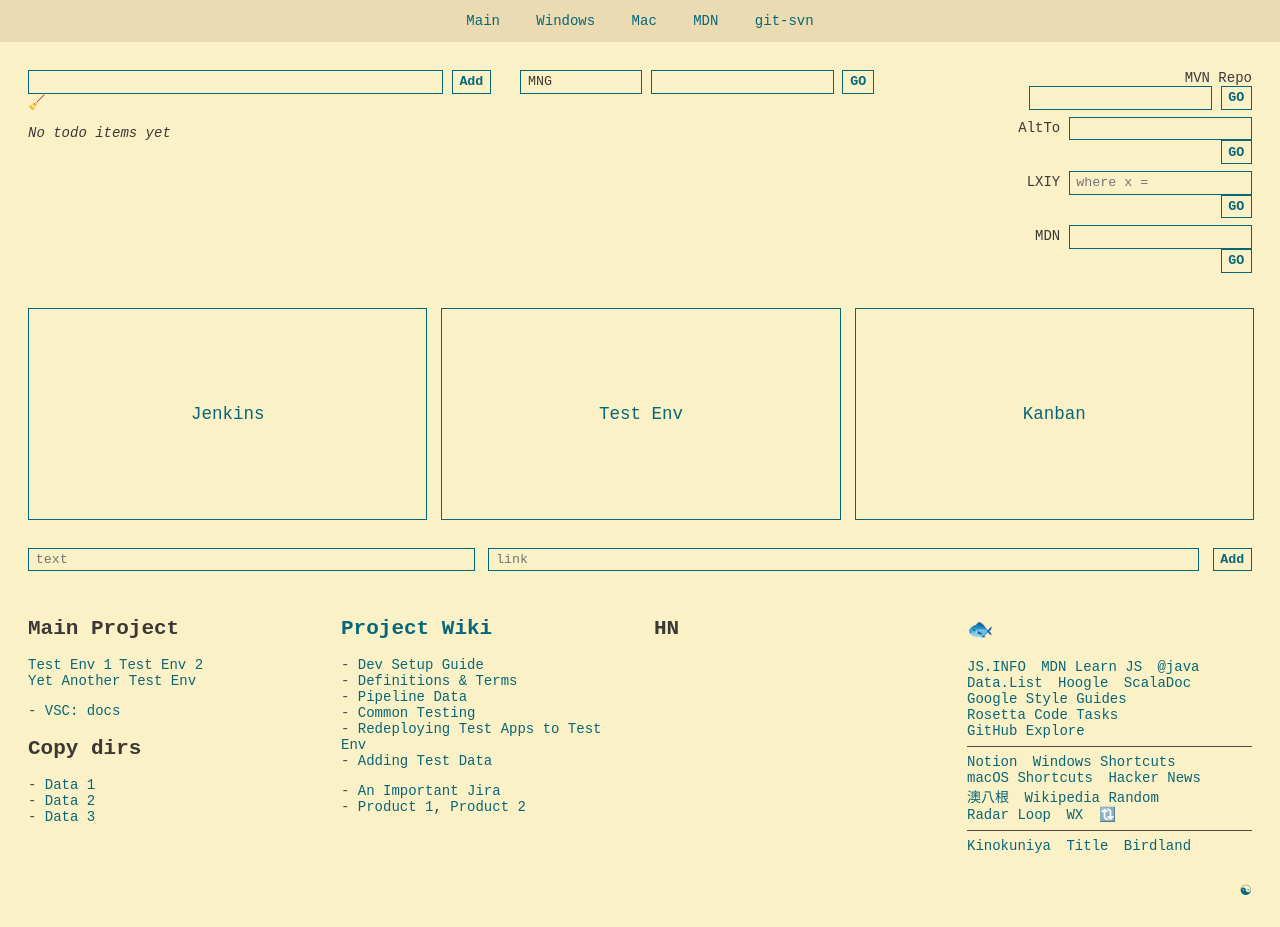
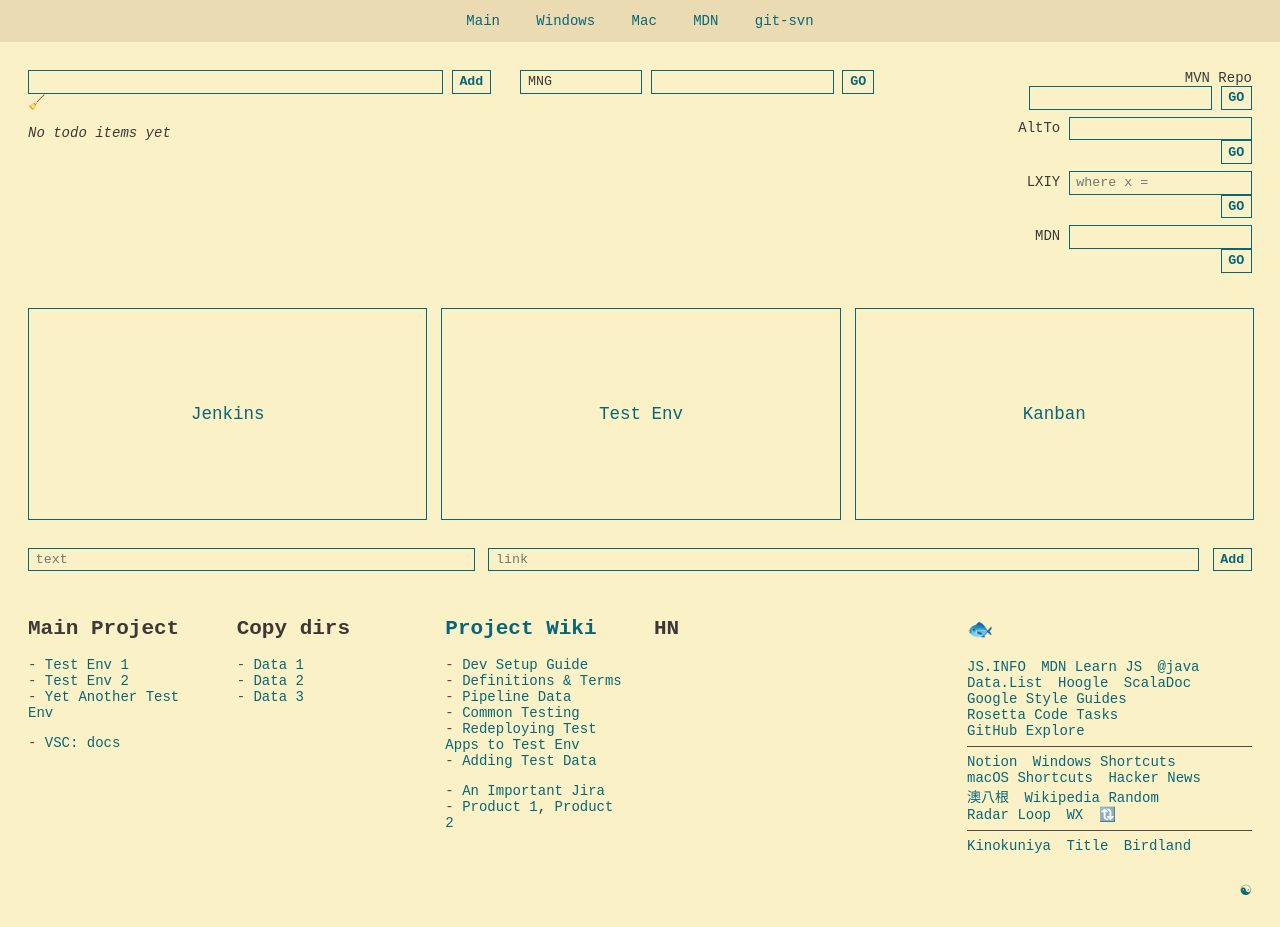
Before and after one commit to chadluo/homepage, a website: page homepage.html in a window 1280 px wide. Drawn offline with Linux system fonts and the light colour scheme; no server answers.

Commit message:
resplit columns

```diff
--- a/homepage.html
+++ b/homepage.html
@@ -94,12 +94,19 @@
       </section>
 
       <section class="links">
-        <div>
+        <div class="links2">
           <h2>Main Project</h2>
-          <span class="interspersed"><a>Test Env 1</a><a>Test Env 2</a><a>Yet Another Test Env</a></span>
+          <ul>
+            <li><a>Test Env 1</a></li>
+            <li><a>Test Env 2</a></li>
+            <li><a>Yet Another Test Env</a></li>
+          </ul>
           <ul>
             <li><a href="vscode-insiders://file/C:/Users/">VSC: docs</a><br /></li>
           </ul>
+        </div>
+
+        <div class="links2">
           <h2>Copy dirs</h2>
           <ul id="toCopy">
             <li><a data="Data 1">Data 1</a></li>
@@ -108,7 +115,7 @@
           </ul>
         </div>
 
-        <div>
+        <div class="links2">
           <h2>
             <a>Project Wiki</a>
           </h2>
@@ -126,12 +133,12 @@
           </ul>
         </div>
 
-        <div>
+        <div class="links3">
           <h2>HN</h2>
           <ul id="hackerNews"></ul>
         </div>
 
-        <div>
+        <div class="links3">
           <h2>
             <span class="摸鱼">🐟</span>
           </h2>
--- a/public/style.css
+++ b/public/style.css
@@ -343,8 +343,16 @@ footer {
 
 .links {
   display: grid;
-  grid-template-columns: repeat(4, 1fr);
+  grid-template-columns: repeat(12, 1fr);
   grid-column-gap: 2em;
+}
+
+.links2 {
+  grid-column: span 2;
+}
+
+.links3 {
+  grid-column: span 3;
 }
 
 /*#endregion */
```
